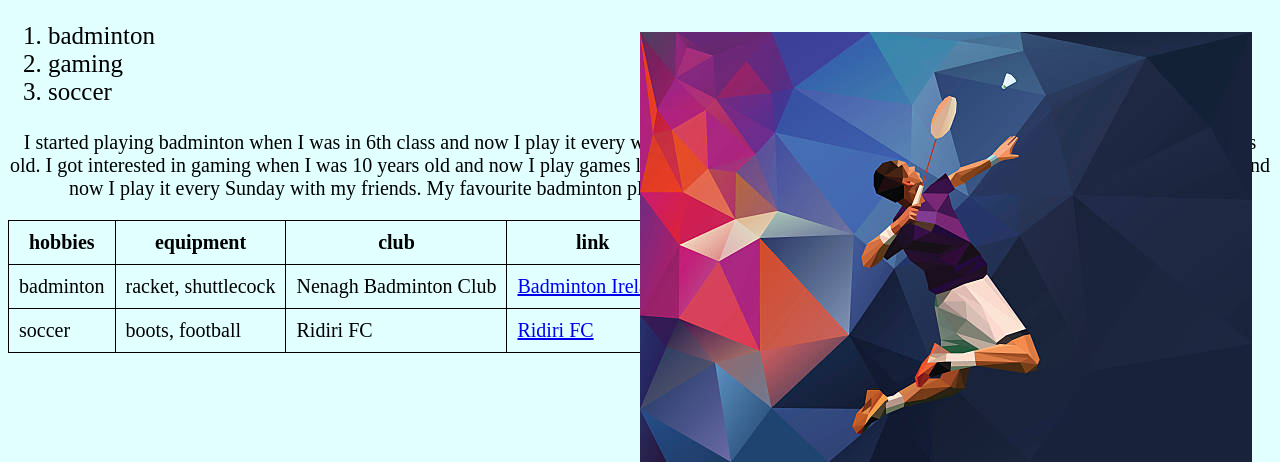
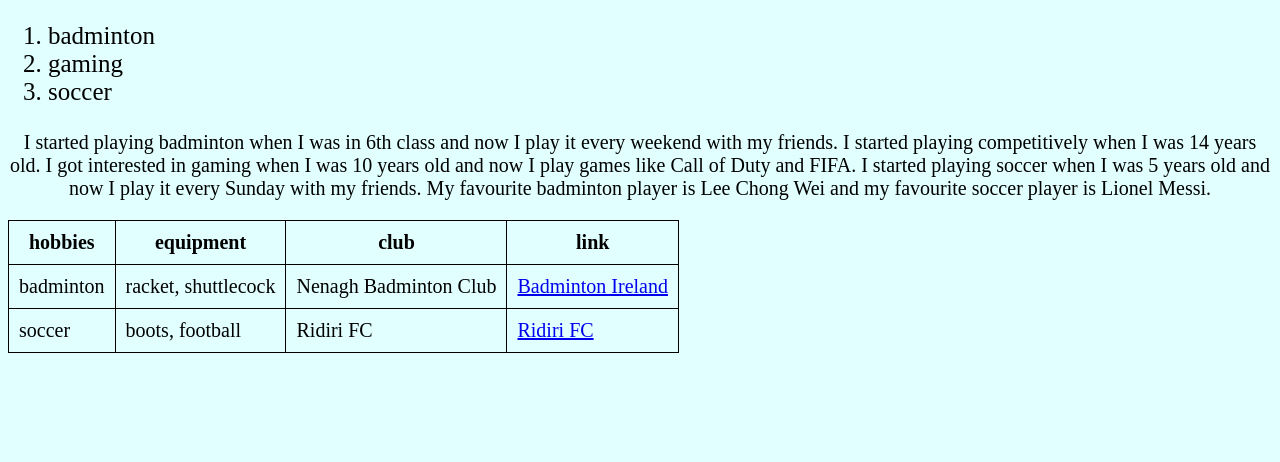
Before and after one commit to EehisM/labworksheet, a plain HTML site: page index.html in a window 1280 px wide. Shown: the part 368-830 px from the top of the page. After the commit the page ends 800 px from the top, so only its background shows below. Drawn offline with Linux system fonts and the light colour scheme.

Commit message:
Fix HTML formatting and structure

```diff
--- a/index.html
+++ b/index.html
@@ -55,8 +55,5 @@
         </tr>
     </table>
 
-
-<img src="istockphoto-466766434-612x612.jpg">
-
 </body>
 </html>
```
